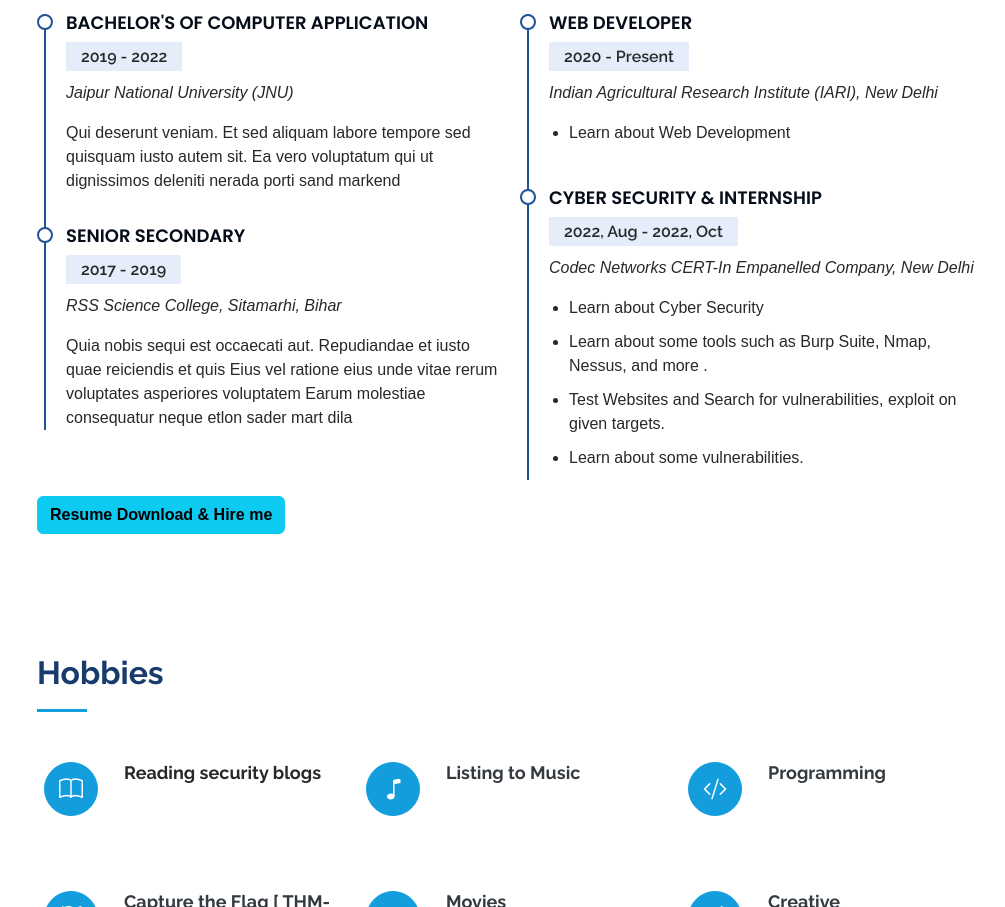
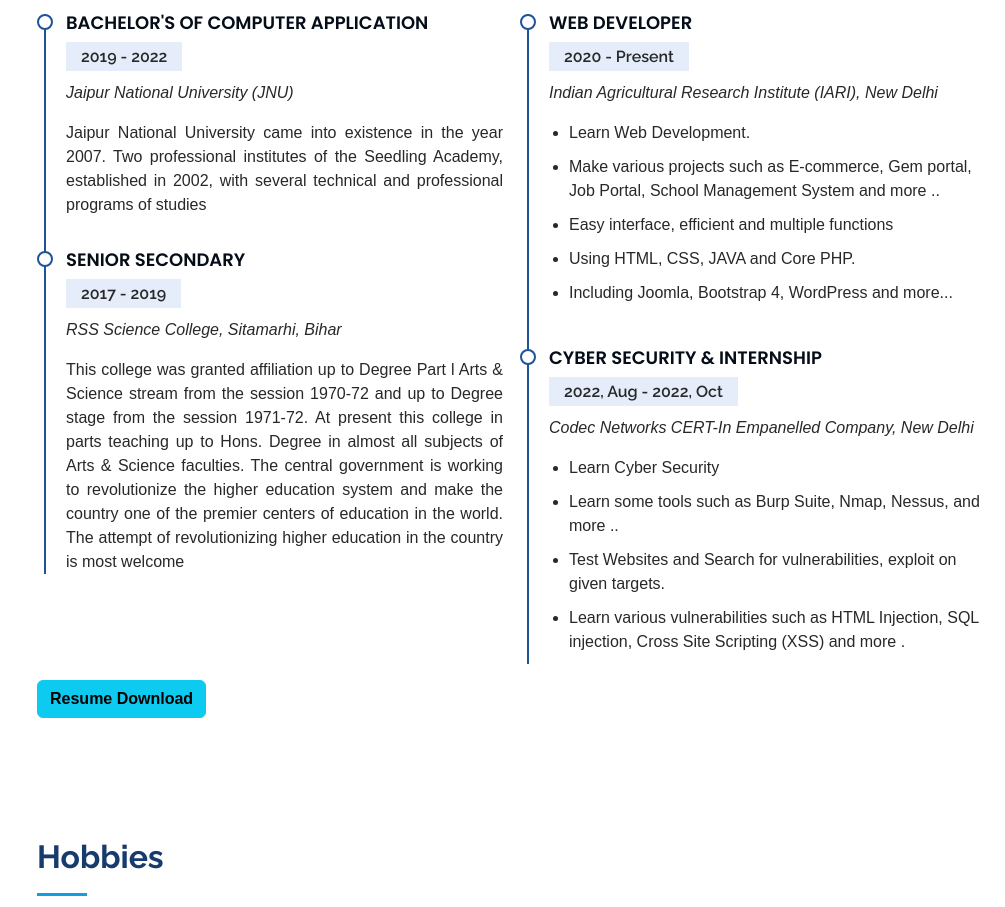
Before and after one commit to rtnthakur/rats.com, a plain HTML site: page index.html in a window 1280 px wide. Shown: the part 2560-3467 px from the top of the page, without its empty margins (275-1280 px from the left). Drawn offline with Linux system fonts and the light colour scheme.

Commit message:
Update index.html

```diff
--- a/index.html
+++ b/index.html
@@ -220,13 +220,13 @@
               <h4>Bachelor's of Computer Application</h4>
               <h5>2019 - 2022</h5>
               <p><em>Jaipur National University (JNU)</em></p>
-              <p>Qui deserunt veniam. Et sed aliquam labore tempore sed quisquam iusto autem sit. Ea vero voluptatum qui ut dignissimos deleniti nerada porti sand markend</p>
+              <p style="text-align: justify;">Jaipur National University came into existence in the year 2007. Two professional institutes of the Seedling Academy, established in 2002, with several technical and professional programs of studies</p>
             </div>
             <div class="resume-item">
               <h4>Senior Secondary</h4>
               <h5>2017 - 2019</h5>
               <p><em>RSS Science College, Sitamarhi, Bihar</em></p>
-              <p>Quia nobis sequi est occaecati aut. Repudiandae et iusto quae reiciendis et quis Eius vel ratione eius unde vitae rerum voluptates asperiores voluptatem Earum molestiae consequatur neque etlon sader mart dila</p>
+              <p style="text-align:justify;">This college was granted affiliation up to Degree Part l Arts & Science stream from the session 1970-72 and up to Degree stage from the session 1971-72. At present this college in parts teaching up to Hons. Degree in almost all subjects of Arts & Science faculties. The central government is working to revolutionize the higher education system and make the country one of the premier centers of education in the world. The attempt of revolutionizing higher education in the country is most welcome</p>
             </div>
           </div>
           <div class="col-lg-6" data-aos="fade-up" data-aos-delay="100">
@@ -236,7 +236,11 @@
               <h5>2020 - Present</h5>
               <p><em>Indian Agricultural Research Institute (IARI), New Delhi</em></p>
               <ul>
-                <li>Learn about Web Development</li>
+                <li>Learn Web Development.</li>
+                <li>Make various projects such as E-commerce, Gem portal, Job Portal, School Management System and more ..</li>
+                <li>Easy interface, efficient and multiple functions</li>
+                <li>Using HTML, CSS, JAVA and Core PHP.</li>
+                <li>Including Joomla, Bootstrap 4, WordPress and more...</li>
               </ul>
             </div>
             <div class="resume-item">
@@ -244,15 +248,15 @@
               <h5>2022, Aug - 2022, Oct</h5>
               <p><em>Codec Networks CERT-In Empanelled Company, New Delhi</em></p>
               <ul>
-                <li>Learn about Cyber Security</li>
-                <li>Learn about some tools such as Burp Suite, Nmap, Nessus, and more .</li>
+                <li>Learn Cyber Security</li>
+                <li>Learn some tools such as Burp Suite, Nmap, Nessus, and more ..</li>
                 <li>Test Websites and Search for vulnerabilities, exploit on given targets.</li>
-                <li>Learn about some vulnerabilities.</li>
+                <li>Learn various vulnerabilities such as HTML Injection, SQL injection, Cross Site Scripting (XSS) and more .</li>
               </ul>
             </div>
           </div>
         </div>
-          <a href="assets/Ratnesh_Resume.pdf"><button type="button" class="btn btn-info"><strong> Resume Download & Hire me</strong></button></a>
+          <a href="assets/Ratnesh_Resume.pdf"><button type="button" class="btn btn-info"><strong> Resume Download </strong></button></a>
       </div>
     </section><!-- End Resume Section -->
 <!-- ======= Hobbies Section ======= -->
```
